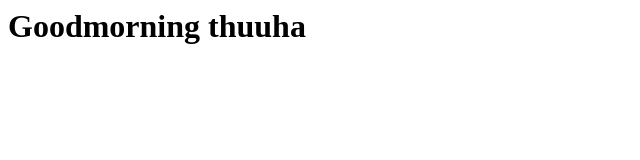
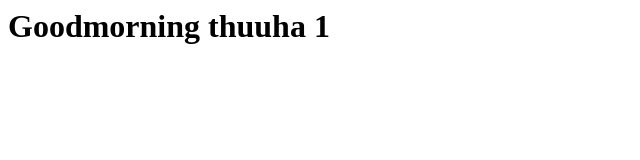
Before and after one commit to hathupham/1, a plain HTML site: page index.html in a window 1280 px wide. Shown: the full height of the page, 0-640 px from the left. Drawn offline with Linux system fonts and the light colour scheme.

Commit message:
Update index.html

```diff
--- a/index.html
+++ b/index.html
@@ -1 +1 @@
-<h1>Goodmorning thuuha</h1>
+<h1>Goodmorning thuuha 1</h1>
```
